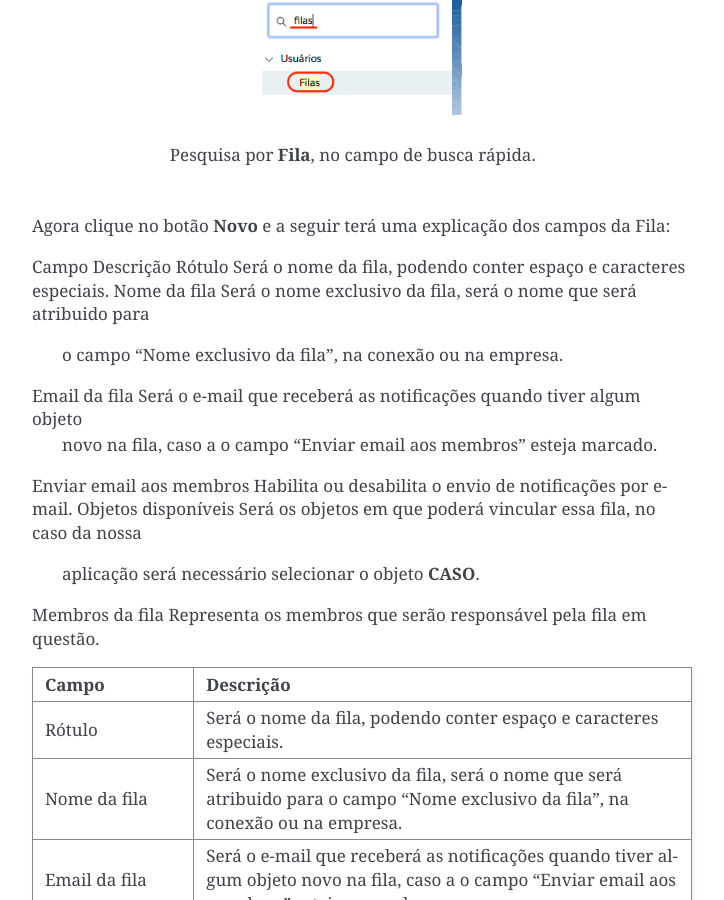
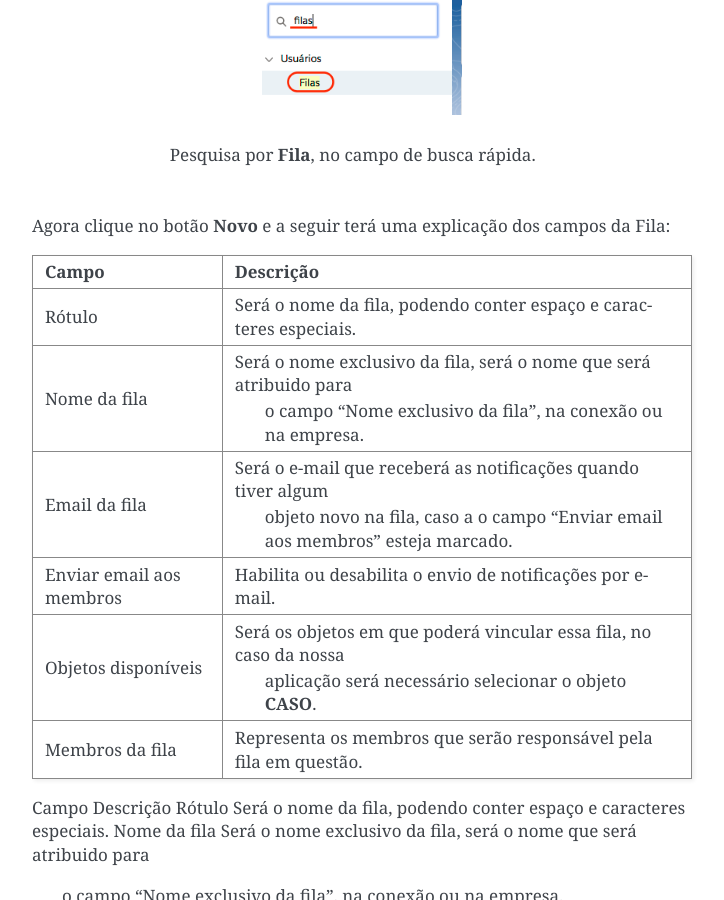
Before and after one commit to Inpulso-Tecnologia/RAConnectDOCFull, a Sphinx documentation site: the page built from docs/Funcional/fila.rst, in a window 1280 px wide and 900 px high, scrolled down 793 px. Shown: the whole window, without its empty margins (388-1112 px from the left). Built offline with Sphinx 7.4.7, drawn with Linux system fonts in a browser that asks for light colours.

Commit message:
Documentação Sprint 2

```diff
--- a/docs/Funcional/fila.rst
+++ b/docs/Funcional/fila.rst
@@ -24,6 +24,23 @@
     Pesquisa por **Fila**, no campo de busca rápida.
 
 Agora clique no botão **Novo** e a seguir terá uma explicação dos campos da Fila:
+
+
+
+============================  ====================================================================
+            Campo                                           Descrição
+============================  ====================================================================
+Rótulo						  Será o nome da fila, podendo conter espaço e caracteres especiais.
+Nome da fila  				  Será o nome exclusivo da fila, será o nome que será atribuido para
+							  o campo "Nome exclusivo da fila", na conexão ou na empresa.
+Email da fila 				  Será o e-mail que receberá as notificações quando tiver algum
+							  objeto novo na fila, caso a o campo "Enviar email aos membros"
+							  esteja marcado.
+Enviar email aos membros      Habilita ou desabilita o envio de notificações por e-mail.
+Objetos disponíveis			  Será os objetos em que poderá vincular essa fila, no caso da nossa
+							  aplicação será necessário selecionar o objeto **CASO**.
+Membros da fila 			  Representa os membros que serão responsável pela fila em questão.
+============================  ====================================================================
 
 Campo         				Descrição
 Rótulo        				Será o nome da fila, podendo conter espaço e caracteres especiais.
```
